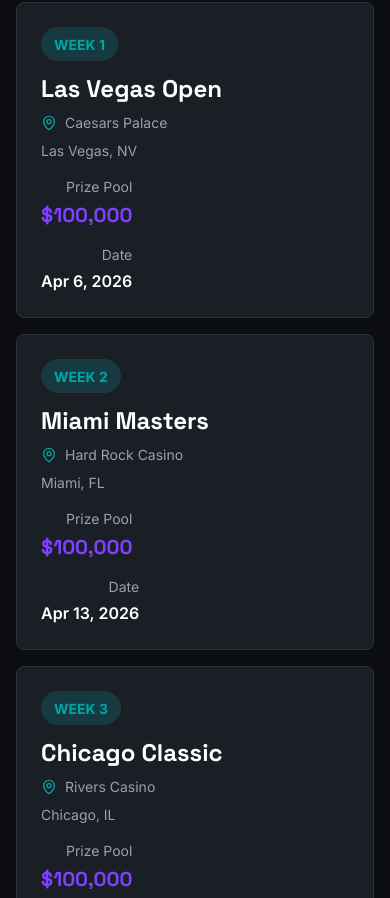
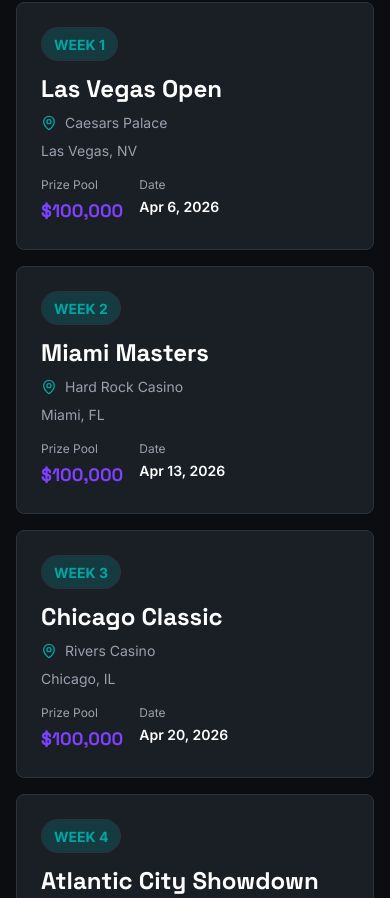
Before and after one commit to seanmun/rocket, a Next.js app: page /schedule in a window 390 px wide. Shown: the part 1406-2304 px from the top of the page. Built offline with nearby package versions, Linux system fonts and the light colour scheme.

Commit message:
Fix schedule page mobile layout
- Prize pool and date now display side-by-side on mobile
- Reduced font sizes on mobile for better fit
- Changed from flex-col to flex-row for consistent layout
- Text alignment adjusts based on screen size

```diff
--- a/app/schedule/page.tsx
+++ b/app/schedule/page.tsx
@@ -97,16 +97,16 @@ export default function SchedulePage() {
                         </div>
                       </div>
 
-                      <div className="flex flex-col sm:flex-row items-start sm:items-center gap-4">
-                        <div className="text-right">
-                          <div className="text-sm text-gray-400 mb-1">Prize Pool</div>
-                          <div className="font-heading font-bold text-xl text-rpt-purple">
+                      <div className="flex flex-row items-start gap-4">
+                        <div className="text-left md:text-right">
+                          <div className="text-xs md:text-sm text-gray-400 mb-1">Prize Pool</div>
+                          <div className="font-heading font-bold text-lg md:text-xl text-rpt-purple">
                             ${event.prizePool.toLocaleString()}
                           </div>
                         </div>
-                        <div className="text-right sm:min-w-[140px]">
-                          <div className="text-sm text-gray-400 mb-1">Date</div>
-                          <div className="font-semibold">
+                        <div className="text-left md:text-right min-w-[100px] md:min-w-[140px]">
+                          <div className="text-xs md:text-sm text-gray-400 mb-1">Date</div>
+                          <div className="font-semibold text-sm md:text-base">
                             {new Date(event.date).toLocaleDateString('en-US', {
                               month: 'short',
                               day: 'numeric',
```
